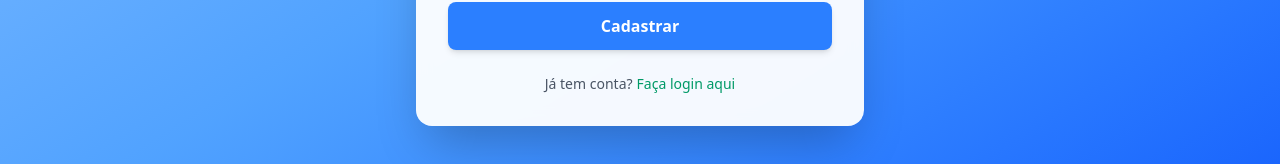
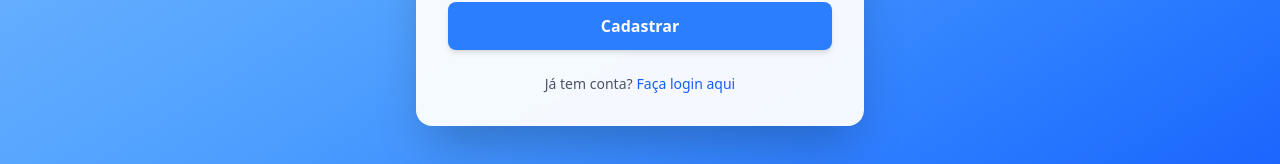
Before and after one commit to 1TDSPH-25/sistema-flow, a React (Vite) app: page /cadastro in a window 1280 px wide. Shown: the part 596-760 px from the top of the page. Built offline with nearby package versions, Linux system fonts and the light colour scheme.

Commit message:
Melhora layout geral da pagina de cadastro

```diff
--- a/src/routes/Cadastro/index.tsx
+++ b/src/routes/Cadastro/index.tsx
@@ -82,7 +82,7 @@ export default function PaginaCadastro() {
           Já tem conta?
           <Link
             to="/login"
-            className="text-emerald-600 hover:text-emerald-700 font-medium ml-1 transition-colors"
+            className="text-blue-600 hover:text-blue-700 font-medium ml-1 transition-colors"
           >
             Faça login aqui
           </Link>
```
